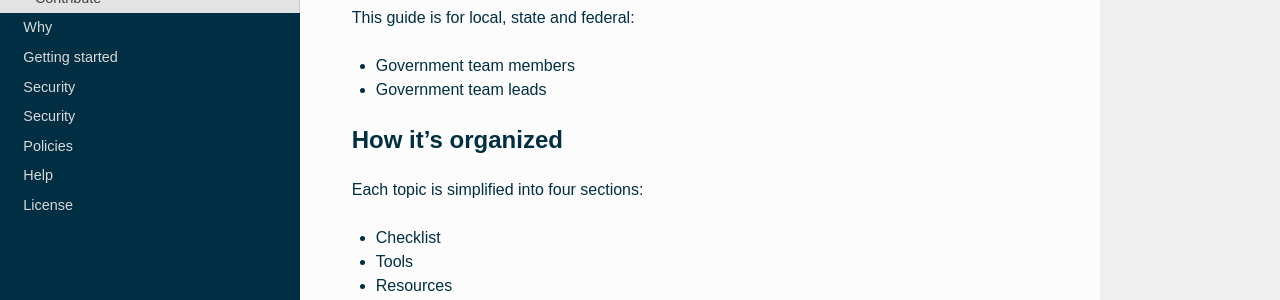
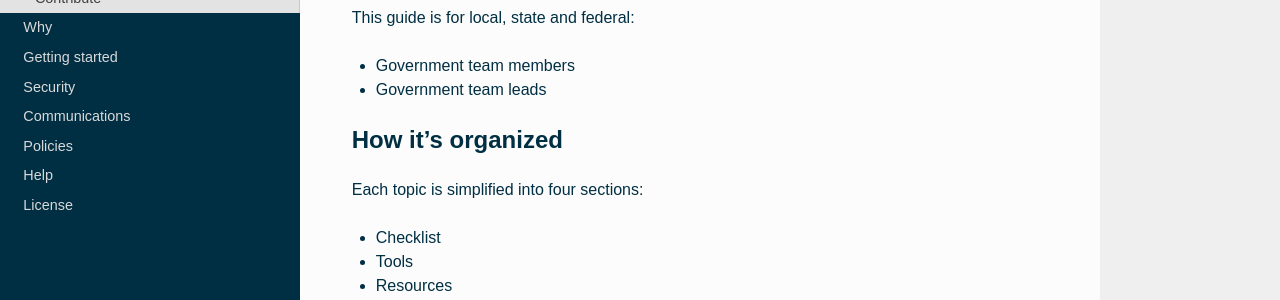
Before and after one commit to distributedgov/guide, an MkDocs documentation site: the page built from docs/README.md, in a window 1280 px wide. Shown: the part 273-573 px from the top of the page. Built offline with MkDocs 1.6.1, drawn with Linux system fonts in a browser that asks for light colours; nearby versions of some CDN libraries; old or Windows-style settings are respelled for this version of MkDocs; part of the change alters nothing that is shown.

Commit message:
Update mkdocs.yml

```diff
--- a/mkdocs.yml
+++ b/mkdocs.yml
@@ -13,7 +13,7 @@ pages:
     - Why: why.md
     - Getting started: getting-started.md
     - Security: security.md
-    - Security: communications.md
+    - Communications: communications.md
     - Policies: policies.md
     - Help: help.md
     - License: license-info.md
```
